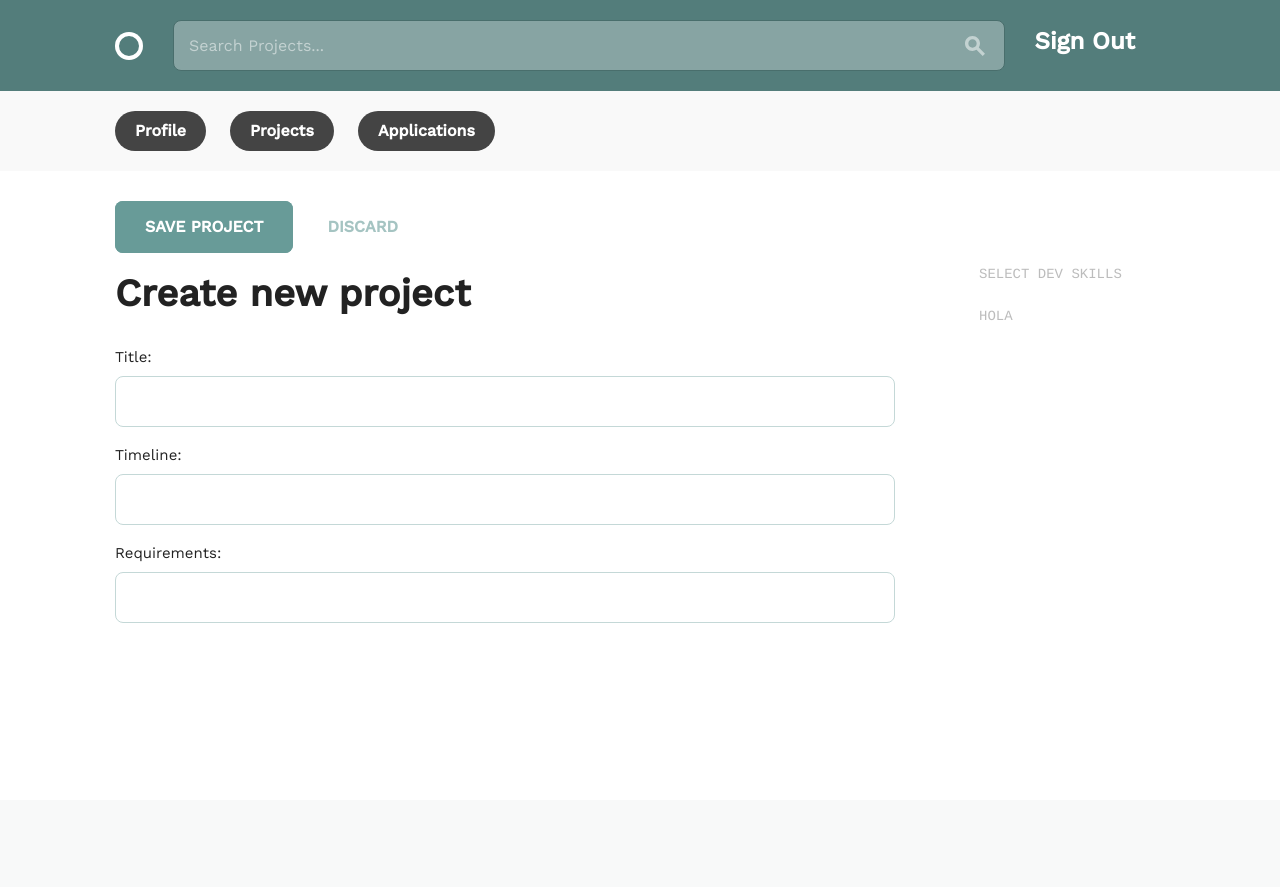
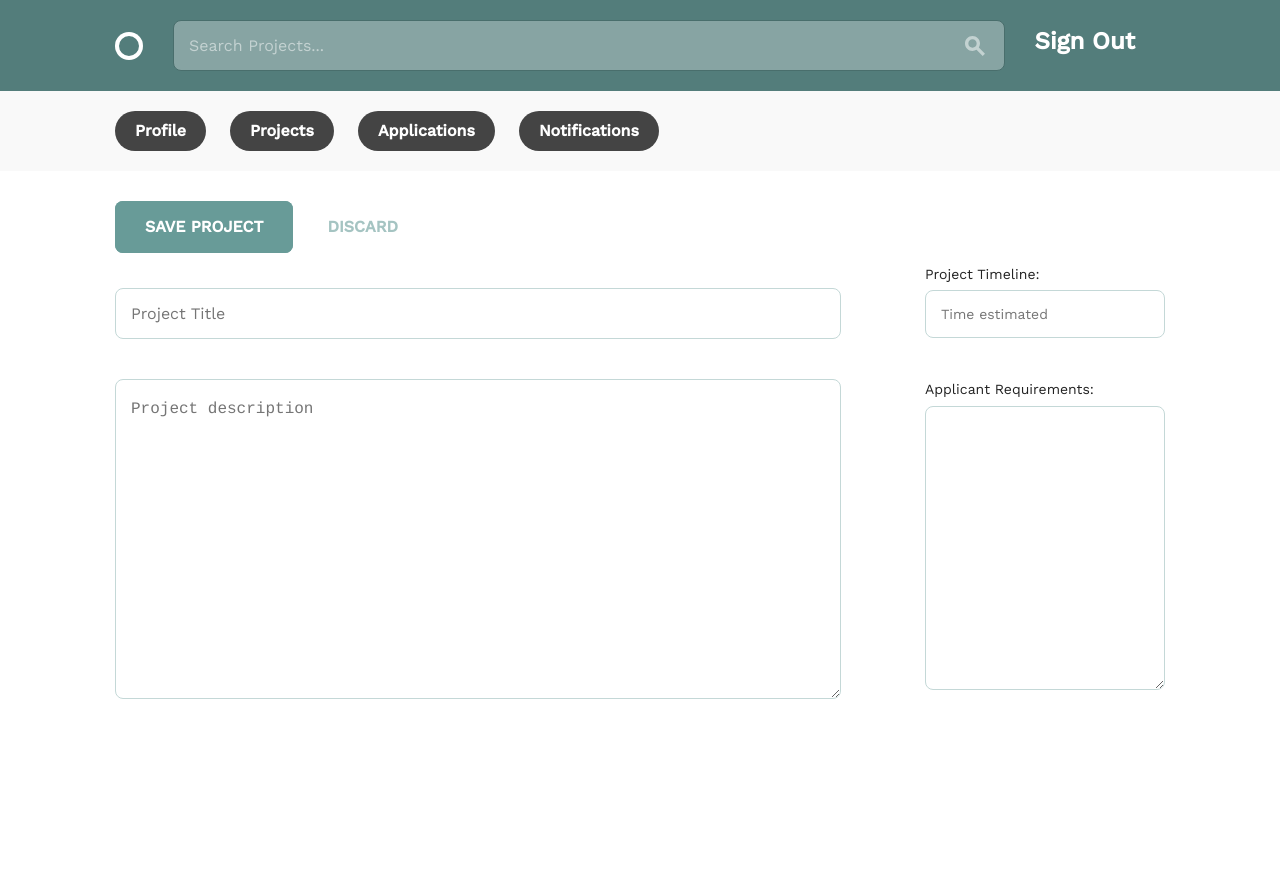
Before and after one commit to AaronMillOro/social_team_builder_django, a Django app: a page that uses team_builder/templates/layout.html in a window 1280 px wide. Before the commit the page ends 623 px from the top, so only its background shows below. Run offline with Django 3.2, Linux system fonts and the light colour scheme; a user stored in the database is signed in.

Commit message:
:pencil2: ModelForm to create a Project

```diff
--- a/team_builder/requirements.txt
+++ b/requirements.txt
@@ -1,5 +1,4 @@
-asgiref==3.2.3
-Django==3.0.1
+Django==2.2.9
 entrypoints==0.3
 flake8==3.7.9
 mccabe==0.6.1
--- a/team_builder/teams/forms.py
+++ b/team_builder/teams/forms.py
@@ -7,6 +7,7 @@
 
 
 class ProfileForm(forms.ModelForm):
+    """Form to populate User basic data"""
 
     class Meta:
         model = models.Profile
@@ -20,7 +21,7 @@
         }
 
     def clean_bio(self):
-        ''' Validation that biography has 10 or more characters'''
+        '''Validation that biography has 10 or more characters'''
         bio = self.cleaned_data['bio']
         if len(bio) < 10:
             raise forms.ValidationError(
@@ -29,17 +30,11 @@
 
 
 class SkillsForm(forms.ModelForm):
+    """ User can select the skills provided from database"""
     skills = forms.ModelMultipleChoiceField(
         queryset=models.Skill.objects.all(), required=False,
         widget=forms.CheckboxSelectMultiple, label='',
     )
-    #skills = forms.MultipleChoiceField(
-    #skills = forms.ModelChoiceField(
-        #queryset=models.Skill.objects.values_list('skill_name',flat=True).distinct(),
-    #    choices=models.Skill.objects.all().values_list(),
-    #    widget=forms.CheckboxSelectMultiple,
-    #
-    #)
 
     class Meta:
         model = models.Profile
@@ -47,6 +42,7 @@
 
 
 class NewSkillForm(forms.ModelForm):
+    """User can add a new skill that is not present in the DB"""
     skill_name = forms.CharField(max_length=20, label='',
         widget=forms.TextInput(attrs={
             'placeholder': 'Another skill not cited on the list?'}
@@ -56,3 +52,27 @@
     class Meta:
         model = models.Skill
         fields = ('skill_name',)
+
+
+class ProjectFormPartA(forms.ModelForm):
+    title = forms.CharField(widget=forms.TextInput(
+        attrs={'placeholder':'Project Title'}), label=''
+    )
+    description = forms.CharField(widget=forms.Textarea(
+        attrs={'placeholder':'Project description'}), label=''
+    )
+
+    class Meta:
+        model = models.Project
+        fields = ('title', 'description',)
+
+
+class ProjectFormPartB(forms.ModelForm):
+    timeline = forms.CharField(widget=forms.TextInput(
+        attrs={'placeholder':'Time estimated'}), label='Project Timeline'
+    )
+
+    class Meta:
+        model = models.Project
+        fields = ('timeline', 'requirements',)
+        labels = {'requirements': 'Applicant Requirements',}
--- a/team_builder/teams/models.py
+++ b/team_builder/teams/models.py
@@ -5,7 +5,6 @@
 
 
 class Skill(models.Model):
-    """ Skills can be by the User from the profile_edit view """
     skill_name = models.CharField(max_length=20, blank=True)
 
     def __str__(self):
@@ -26,35 +25,18 @@
     def __str__(self):
         return self.username
 
-    def skill_detail(request):
-        profile = Profile.objects.get(pk=user_pk)
-        skills = profile.skills.all()
-        return skills
-
-#    def skills_as_list(self):
-#        skills = self.skills
-#        skills = skills.replace("[", "").replace("]", "").replace("'", "")
-#        return skills.split(",")
-
 
 class Project(models.Model):
     user = models.ForeignKey(User, on_delete=models.CASCADE)
     title = models.CharField(max_length=150, unique=True, null=False)
+    description = models.TextField(max_length=400, blank=True)
     timeline = models.CharField(max_length=25, null=False)
-    requirements = models.CharField(max_length=255, null=False)
+    requirements = models.TextField(max_length=300, null=False)
     finished = models.BooleanField(default=False)
     positions = models.CharField(max_length=75)
 
     def __str__(self):
         return self.title
-
-
-class Application(models.Model):
-    project = models.OneToOneField('Project', on_delete=models.CASCADE)
-    candidate = models.OneToOneField('Profile', on_delete=models.CASCADE)
-    position = models.OneToOneField('Position', on_delete=models.CASCADE)
-    status = models.CharField(default='', max_length=2,
-        choices=[('a','Accepted'), ('r', 'Rejected')])
 
 
 class Position(models.Model):
@@ -66,8 +48,16 @@
         return self.name
 
 
+class Application(models.Model):
+    project = models.OneToOneField('Project', on_delete=models.CASCADE)
+    candidate = models.OneToOneField('Profile', on_delete=models.CASCADE)
+    position = models.OneToOneField('Position', on_delete=models.CASCADE)
+    status = models.CharField(default='', max_length=2,
+        choices=[('a','Accepted'), ('r', 'Rejected')])
+
+
 # Signal to create a Profile once a User is registered
 @receiver(post_save, sender=User)
 def create_user_profile(sender, instance, created, **kwargs):
     if created:
-        Profile.objects.create(username=instance)
+        Profile.objects.create(user=instance)
--- /dev/null
+++ b/team_builder/teams/templates/create_project.html
@@ -0,0 +1,29 @@
+{% extends "layout.html" %}
+{% load static %}
+
+{% block content %}
+<div class="bounds circle--page">
+  <form method="POST" enctype="multipart/form-data" action="">
+    {% csrf_token %}
+    <div class="grid-100">
+      <input type="submit" class="button button-primary" href="{% url 'teams:projects' %}" value="SAVE PROJECT">
+      <a class="button button-text" href="{% url 'teams:projects' %}">DISCARD</a>  <!-- todo -->
+    </div>
+
+    <div class="grid-70">
+      <div class="circle--article--body">
+        <p></p>
+        {{ project_form_a.as_p }}
+      </div>
+    </div>
+
+    <div class="grid-25 grid-push-5">
+      <div class="circle--secondary--module">
+        {{ project_form_b.as_p }}
+      </div>
+    </div>
+
+  </form>
+</div>
+
+{% endblock %}
--- a/team_builder/teams/templates/projects.html
+++ b/team_builder/teams/templates/projects.html
@@ -9,7 +9,7 @@
   </div>
 
   <div class="circle--fluid--cell circle--fluid--secondary">
-    <a class="button button-primary icon-on-left" href="{% url 'teams:project_create' %}"}>
+    <a class="button button-primary icon-on-left" href="{% url 'teams:create_project' %}"}>
       <svg version="1.1" xmlns="http://www.w3.org/2000/svg" xmlns:xlink="http://www.w3.org/1999/xlink" x="0px" y="0px" viewBox="0 0 13 13" style="enable-background:new 0 0 13 13;" xml:space="preserve" class="add">
         <polygon points="7,6 7,0 6,0 6,6 0,6 0,7 6,7 6,13 7,13 7,7 13,7 13,6 "/>
       </svg>
--- a/team_builder/teams/urls.py
+++ b/team_builder/teams/urls.py
@@ -18,9 +18,7 @@
     url(r'^add_skill/$', views.add_skills, name='add_skills'),
 
     url(r'^projects/$', views.projects, name='projects'),
-    url(r'^projects_create/$',
-        views.ProjectCreateView.as_view(), name='project_create'
-    ),
+    url(r'^projects_create/$', views.create_project, name='create_project'),
 
     url(r'^applications/$', views.applications, name='applications'),
 
--- a/team_builder/teams/views.py
+++ b/team_builder/teams/views.py
@@ -96,7 +96,7 @@
     """ View to render skills from database and to add a new skill """
     if request.method == 'POST':
         new_skill_form = forms.NewSkillForm(request.POST)
-        if new_skill_form.is_valid:
+        if new_skill_form.is_valid():
             new_skill_form.save()
             messages.success(request, 'New skill added to database!')
             return redirect('teams:add_skills')
@@ -109,7 +109,7 @@
     )
 
 
-# ---- Projects logic: CREATE, READ(listing of all), UPDATE, DELETE ----
+# ---- Projects logic: CRUD (Create, Read, Update, Delete) ----
 def projects(request):
     if request.method == 'GET':
         #applications = request.applications
@@ -118,9 +118,25 @@
     return render(request, 'projects.html', {'projects': projects})
 
 
-class ProjectCreateView(CreateView):
-    fields = ('title', 'timeline', 'requirements')
-    model = models.Project
+#class ProjectCreateView(CreateView):
+#    fields = ('title', 'timeline', 'requirements', 'finished')
+#    model = models.Project
+@login_required
+def create_project(request):
+    if request.method == 'POST':
+        project_form_a = forms.ProjectFormPartA(request.POST, instance=request.user)
+        project_form_b = forms.ProjectFormPartB(request.POST, instance=request.user)
+        if project_form_a.is_valid() and project_form_b.is_valid():
+            project_form_a.save()
+            project_form_b.save()
+            messages.success(request, 'New project created!')
+            return redirect('teams:projects')
+    else:
+        project_form_a = forms.ProjectFormPartA()
+        project_form_b = forms.ProjectFormPartB()
+    return render(request, 'create_project.html', {
+        'project_form_a': project_form_a, 'project_form_b': project_form_b}
+    )
 
 
 # ---- Applications logic ----
--- a/team_builder/templates/index.html
+++ b/team_builder/templates/index.html
@@ -3,7 +3,7 @@
 
 {% block content %}
   <div class="bounds circle--page">
-    <div class="circle--article--header">
+    <div class="grid-80 grid-push-5 circle--article--header">
       <h2>  SOCIAL TEAM BUILDER  -  The app that connects Developers and IT Projects.</h2>
       <p>   By Aaron Millan-Oropeza</p>
     </div>
--- a/team_builder/templates/layout.html
+++ b/team_builder/templates/layout.html
@@ -74,6 +74,7 @@
           <li><a class="selected" href="{% url 'teams:profile' %}">Profile</a></li>
           <li><a class="selected" href="{% url 'teams:projects' %}">Projects</a></li>
           <li><a class="selected" href="{% url 'teams:applications' %}">Applications</a></li>
+          <li><a class="selected" href="{% url 'teams:applications' %}">Notifications</a></li>
         </ul>
       </nav>
     </div>
```
Also changed, not shown: team_builder/db.sqlite3, team_builder/media/images/_110338987_moyes.jpg (added), team_builder/teams/migrations/0019_project_description.py (added), team_builder/teams/migrations/0020_auto_20200102_0423.py (added), 1 other file.
